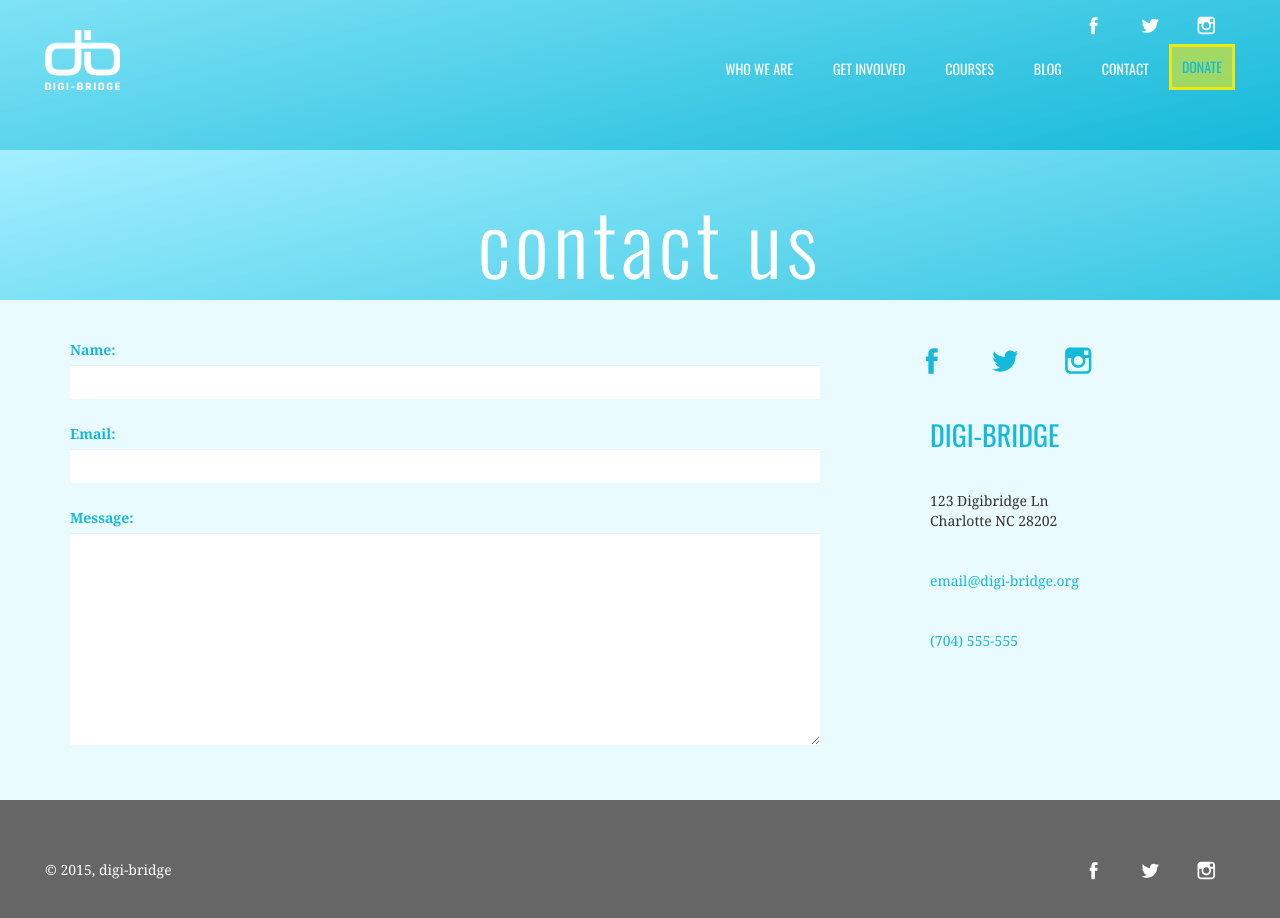
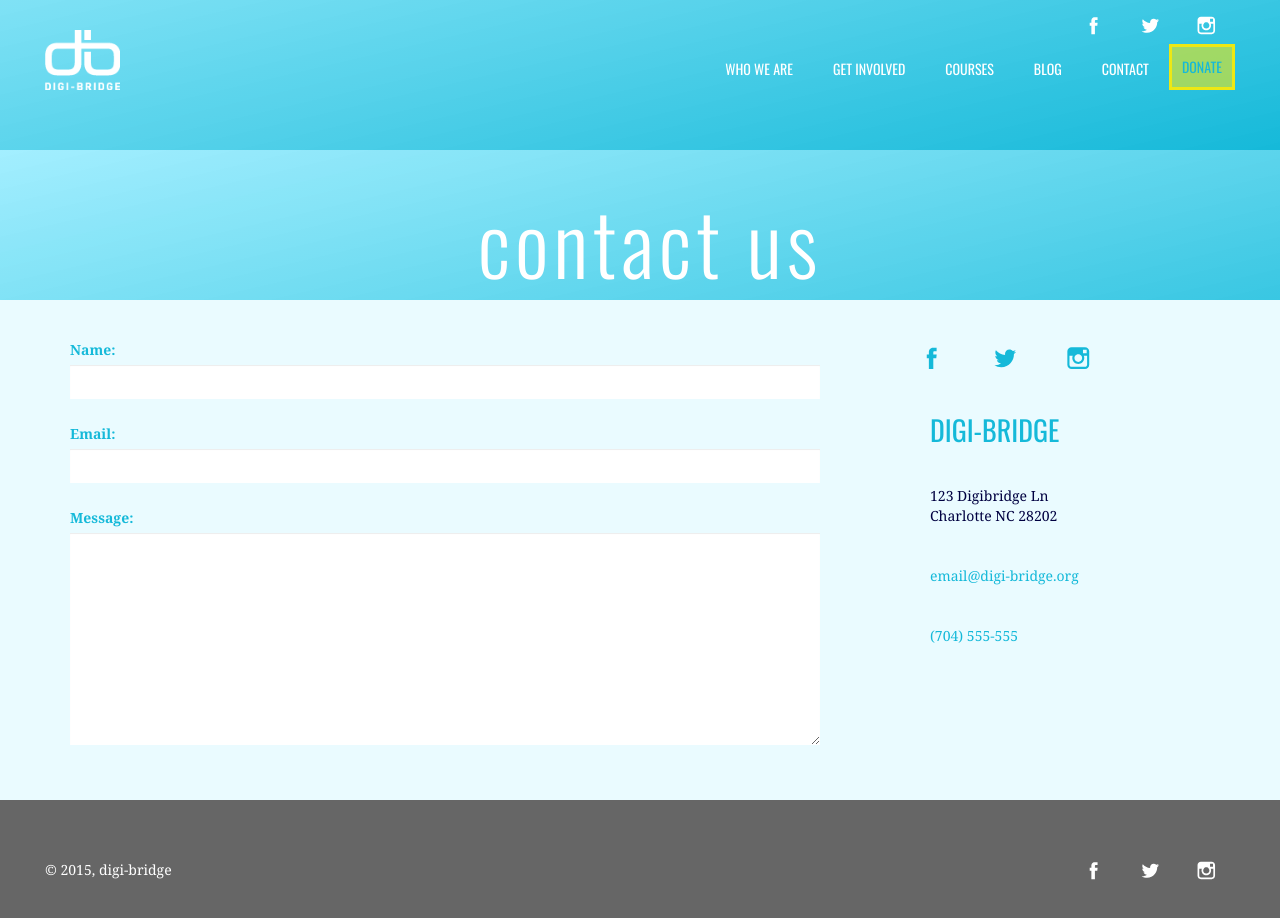
Before and after one commit to melvinopolis/digi-bridge, a plain HTML site: page contact.html in a window 1280 px wide. Drawn offline with nearby package versions, Linux system fonts and the light colour scheme; a web font is replaced by a local one.

Commit message:
changes base font color from black to navy blue

```diff
--- a/navbar.html
+++ b/navbar.html
@@ -1,6 +1,6 @@
 <div class="row">
 	<div class="col-xs-12 col-sm-3">
-		<a href="#"><img class="logo img-responsive" src="img/DB-logo-white-small1.png"></a>
+		<a href="/"><img class="logo img-responsive" src="img/DB-logo-white-small1.png"></a>
 	</div>
 
 	<div class="col-sm-9">
--- a/style.css
+++ b/style.css
@@ -14,6 +14,7 @@ body {
 	padding: 0;
 	font-family: 'Quattrocento', Georgia, serif;
 	background-color: #EAFBFF;
+	color: #000041;
 }
 
 h1, h2 {
@@ -366,7 +367,7 @@ li.donate:hover a {
 
 .contact .social-links svg {
 	fill: #15b9d9;
-	height: 30px;
+	height: 25px;
 }
 
 .contact .social-links svg:hover {
```
